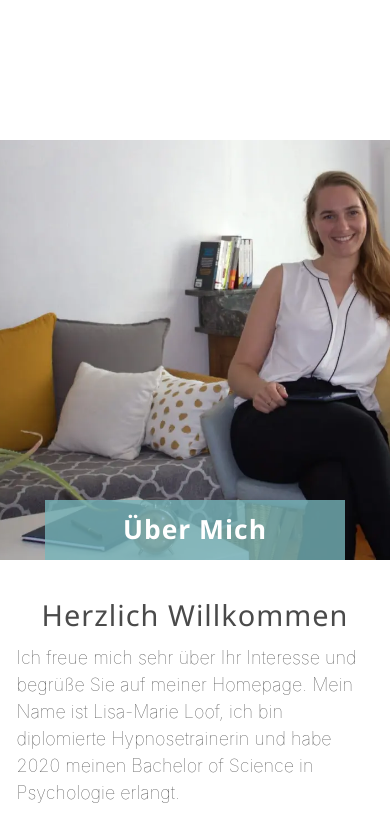
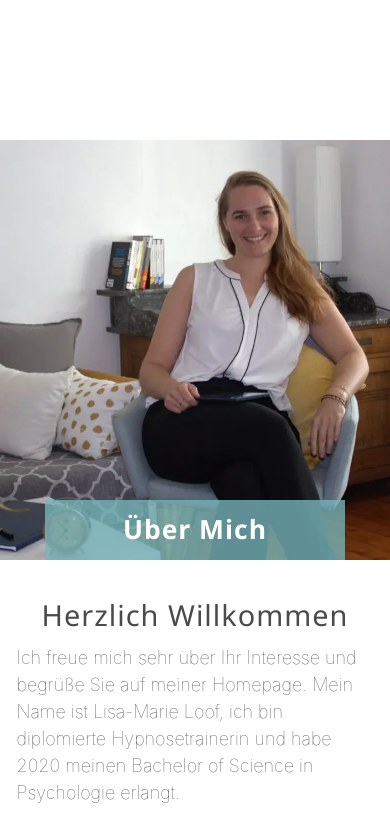
Before and after one commit to lauhard/lisaloof, a SvelteKit app: page /ueber-mich in a window 390 px wide. Shown: the top 835 px of the page. Built offline with nearby package versions, Linux system fonts and the light colour scheme.

Commit message:
update/fix: about-me images

```diff
--- a/src/routes/ueber-mich/+page.svelte
+++ b/src/routes/ueber-mich/+page.svelte
@@ -342,11 +342,10 @@
             width: 100%;
             height: 100%;
             img {
-                width: 100%;
                 height: 100%;
                 object-fit: cover;
                 object-position: 0px 0px;
-                object-position: center;
+                object-position: right;
                 overflow: hidden;
             }
         }
```
